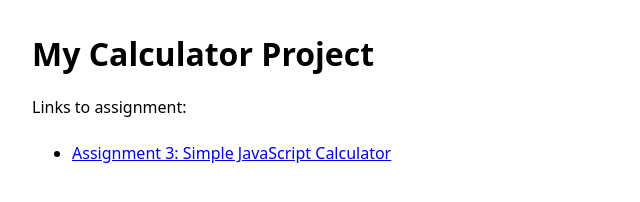
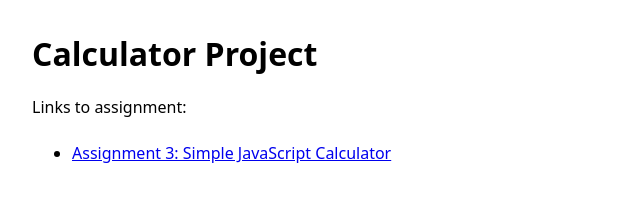
Before and after one commit to NakaylaMinott/assignment-3, a plain HTML site: page index.html in a window 1280 px wide. Shown: the whole page, without its empty margins (0-640 px from the left). Drawn offline with Linux system fonts and the light colour scheme.

Commit message:
Update index.html
update calculator

```diff
--- a/index.html
+++ b/index.html
@@ -11,7 +11,7 @@
   </style>
 </head>
 <body>
-  <h1>My Calculator Project</h1>
+  <h1>Calculator Project</h1>
   <p>Links to assignment:</p>
   <ul>
     <li><a href="calculator.html">Assignment 3: Simple JavaScript Calculator</a></li>
```
